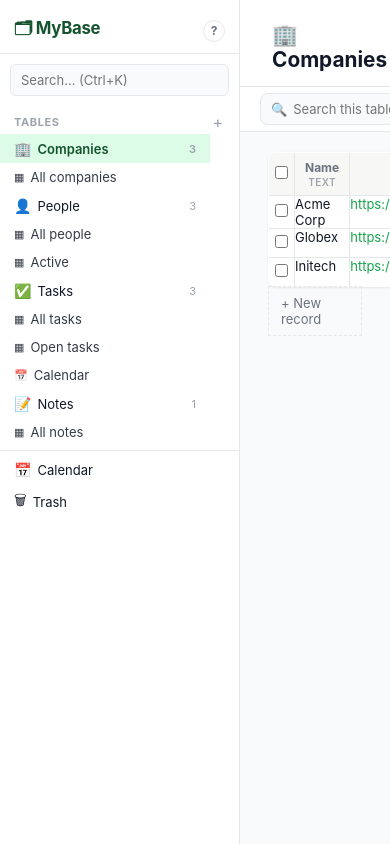
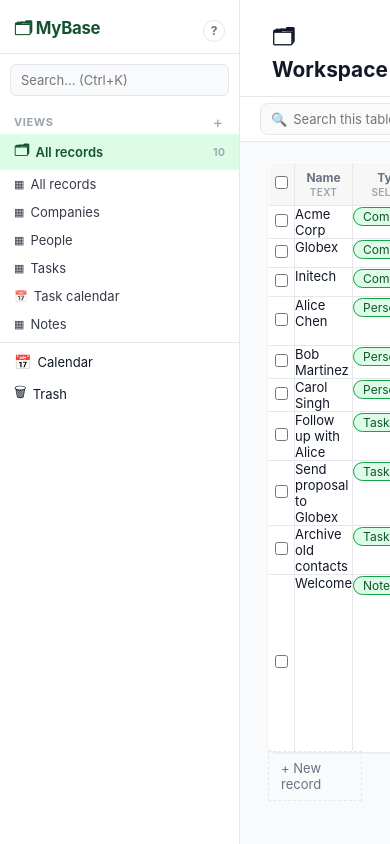
Before and after one commit to tommyjoancrow/Warehouse, a Flask app: page /table/1 in a window 390 px wide. Run offline with Flask 3, Linux system fonts and the light colour scheme; data comes from the database, SQL or seed files in the repository; some libraries are stand-ins or nearby versions.

Commit message:
Collapse to a single workspace table; sidebar lists views, not tables
Everything now lives in one table. 'Companies', 'People', 'Tasks', 'Notes'
are VIEWS that filter on a shared Type column and hide the columns that
don't apply — they are no longer separate tables.

- seed(): one Workspace table with a unified column set (Name, Type, Status,
  Email, Phone, Website, Linked to, Due Date, Priority, Notes) + views that
  filter by Type and hide irrelevant columns.
- Sidebar: 'Views' section with 'All records' + each view; '+' creates a blank
  view. Removed table create/rename/delete UI and modals.
- Adding a record from a view pre-fills the view's equality filters (e.g. from
  Companies sets Type=Company) so the new record lands in that view.
- Link columns always target the single workspace; removed the table picker.

Co-Authored-By: Claude Opus 4.8 <noreply@anthropic.com>

```diff
--- a/app.py
+++ b/app.py
@@ -120,73 +120,77 @@ def init_db():
     conn.close()
 
 def seed(conn):
+    """One workspace table holding every record. 'Companies', 'People', etc. are
+    VIEWS that filter on the Type column and hide the columns that don't apply."""
     now = datetime.now().strftime("%Y-%m-%d %H:%M")
-    def add_table(name, icon, pos):
-        return conn.execute("INSERT INTO tables (name,icon,position,created_at) VALUES (?,?,?,?)",
-                            (name, icon, pos, now)).lastrowid
-    def add_col(tid, name, typ, pos, options=None):
+    today = date.today()
+    tid = conn.execute("INSERT INTO tables (name,icon,position,created_at) VALUES (?,?,?,?)",
+                       ('Workspace', '🗂', 0, now)).lastrowid
+
+    def add_col(name, typ, pos, options=None):
         return conn.execute("INSERT INTO columns (table_id,name,type,position,options,created_at) VALUES (?,?,?,?,?,?)",
                             (tid, name, typ, pos, json.dumps(options or []), now)).lastrowid
-    def add_record(tid, cells):
+    def add_record(cells):
         rid = conn.execute("INSERT INTO records (table_id,created_at,updated_at) VALUES (?,?,?)",
                            (tid, now, now)).lastrowid
         for cid, val in cells.items():
             conn.execute("INSERT INTO cell_values (record_id,column_id,value) VALUES (?,?,?)", (rid, cid, val))
         return rid
-    def add_view(tid, name, vtype, filters, sorts, pos, date_col=None):
+    def add_view(name, vtype, filters, sorts, hidden, pos, date_col=None):
         conn.execute("""INSERT INTO views (table_id,name,view_type,filters_json,filter_logic,sorts_json,hidden_columns_json,date_column_id,position,created_at)
                         VALUES (?,?,?,?,?,?,?,?,?,?)""",
-                     (tid, name, vtype, json.dumps(filters), 'AND', json.dumps(sorts), '[]', date_col, pos, now))
+                     (tid, name, vtype, json.dumps(filters), 'AND', json.dumps(sorts), json.dumps(hidden), date_col, pos, now))
 
-    # Companies
-    comp = add_table('Companies', '🏢', 0)
-    c_name = add_col(comp, 'Name', 'text', 0)
-    c_web  = add_col(comp, 'Website', 'url', 1)
-    c_ind  = add_col(comp, 'Industry', 'select', 2, ['Software','Hardware','Media','Finance','Other'])
-    acme  = add_record(comp, {c_name:'Acme Corp', c_web:'https://acme.example', c_ind:'Software'})
-    globex= add_record(comp, {c_name:'Globex', c_web:'https://globex.example', c_ind:'Hardware'})
-    initech=add_record(comp, {c_name:'Initech', c_web:'https://initech.example', c_ind:'Finance'})
-    add_view(comp, 'All companies', 'grid', [], [{'c':c_name,'d':'asc'}], 0)
+    # ── One shared set of columns. Name is primary (position 0). ──
+    c_name   = add_col('Name', 'text', 0)
+    c_type   = add_col('Type', 'select', 1, ['Company','Person','Task','Note'])
+    c_status = add_col('Status', 'select', 2, ['Lead','Active','Inactive','To do','In progress','Done'])
+    c_email  = add_col('Email', 'email', 3)
+    c_phone  = add_col('Phone', 'phone', 4)
+    c_web    = add_col('Website', 'url', 5)
+    c_link   = add_col('Linked to', 'link', 6, {'target_table_id': tid})
+    c_due    = add_col('Due Date', 'date', 7)
+    c_pri    = add_col('Priority', 'select', 8, ['Low','Medium','High'])
+    c_notes  = add_col('Notes', 'longtext', 9)
 
-    # People
-    ppl = add_table('People', '👤', 1)
-    p_name = add_col(ppl, 'Name', 'text', 0)
-    p_email= add_col(ppl, 'Email', 'email', 1)
-    p_phone= add_col(ppl, 'Phone', 'phone', 2)
-    p_comp = add_col(ppl, 'Company', 'link', 3, {'target_table_id': comp})
-    p_stat = add_col(ppl, 'Status', 'select', 4, ['Lead','Active','Inactive'])
-    p_notes= add_col(ppl, 'Notes', 'longtext', 5)
-    add_record(ppl, {p_name:'Alice Chen', p_email:'alice@acme.example', p_phone:'555-0100',
-                     p_comp:json.dumps([acme]), p_stat:'Active', p_notes:'<p>Met at the <strong>2026 conference</strong>.</p>'})
-    add_record(ppl, {p_name:'Bob Martinez', p_email:'bob@globex.example', p_phone:'555-0142',
-                     p_comp:json.dumps([globex]), p_stat:'Lead', p_notes:'<p>Intro via Alice.</p>'})
-    add_record(ppl, {p_name:'Carol Singh', p_email:'carol@initech.example', p_phone:'555-0199',
-                     p_comp:json.dumps([initech]), p_stat:'Inactive', p_notes:''})
-    add_view(ppl, 'All people', 'grid', [], [{'c':p_name,'d':'asc'}], 0)
-    add_view(ppl, 'Active', 'grid', [{'c':p_stat,'op':'equals','v':'Active'}], [{'c':p_name,'d':'asc'}], 1)
+    # ── Records (all in the one table, distinguished by Type) ──
+    acme   = add_record({c_name:'Acme Corp', c_type:'Company', c_web:'https://acme.example', c_status:'Active'})
+    globex = add_record({c_name:'Globex', c_type:'Company', c_web:'https://globex.example', c_status:'Active'})
+    initech= add_record({c_name:'Initech', c_type:'Company', c_web:'https://initech.example', c_status:'Inactive'})
 
-    # Tasks
-    tsk = add_table('Tasks', '✅', 2)
-    t_title = add_col(tsk, 'Title', 'text', 0)
-    t_done  = add_col(tsk, 'Done', 'checkbox', 1)
-    t_due   = add_col(tsk, 'Due Date', 'date', 2)
-    t_pri   = add_col(tsk, 'Priority', 'select', 3, ['Low','Medium','High'])
-    t_who   = add_col(tsk, 'Related Person', 'link', 4, {'target_table_id': ppl})
-    today = date.today()
-    add_record(tsk, {t_title:'Follow up with Alice', t_done:'0', t_due:(today+timedelta(days=2)).isoformat(), t_pri:'High'})
-    add_record(tsk, {t_title:'Send proposal to Globex', t_done:'0', t_due:(today+timedelta(days=5)).isoformat(), t_pri:'Medium'})
-    add_record(tsk, {t_title:'Archive old contacts', t_done:'1', t_due:(today-timedelta(days=3)).isoformat(), t_pri:'Low'})
-    add_view(tsk, 'All tasks', 'grid', [], [{'c':t_due,'d':'asc'}], 0)
-    add_view(tsk, 'Open tasks', 'grid', [{'c':t_done,'op':'is_false','v':''}], [{'c':t_due,'d':'asc'}], 1)
-    add_view(tsk, 'Calendar', 'calendar', [], [], 2, date_col=t_due)
+    alice = add_record({c_name:'Alice Chen', c_type:'Person', c_email:'alice@acme.example', c_phone:'555-0100',
+                        c_link:json.dumps([acme]), c_status:'Active', c_notes:'<p>Met at the <strong>2026 conference</strong>.</p>'})
+    add_record({c_name:'Bob Martinez', c_type:'Person', c_email:'bob@globex.example', c_phone:'555-0142',
+                c_link:json.dumps([globex]), c_status:'Lead', c_notes:'<p>Intro via Alice.</p>'})
+    add_record({c_name:'Carol Singh', c_type:'Person', c_email:'carol@initech.example', c_phone:'555-0199',
+                c_link:json.dumps([initech]), c_status:'Inactive'})
 
-    # Notes
-    nts = add_table('Notes', '📝', 3)
-    n_title = add_col(nts, 'Title', 'text', 0)
-    n_body  = add_col(nts, 'Body', 'longtext', 1)
-    n_date  = add_col(nts, 'Created', 'date', 2)
-    add_record(nts, {n_title:'Welcome', n_body:'<p>This is your new <strong>tables</strong> workspace. Create tables, add columns, and build views.</p>', n_date:today.isoformat()})
-    add_view(nts, 'All notes', 'grid', [], [{'c':n_date,'d':'desc'}], 0)
+    add_record({c_name:'Follow up with Alice', c_type:'Task', c_status:'To do',
+                c_due:(today+timedelta(days=2)).isoformat(), c_pri:'High', c_link:json.dumps([alice])})
+    add_record({c_name:'Send proposal to Globex', c_type:'Task', c_status:'To do',
+                c_due:(today+timedelta(days=5)).isoformat(), c_pri:'Medium'})
+    add_record({c_name:'Archive old contacts', c_type:'Task', c_status:'Done',
+                c_due:(today-timedelta(days=3)).isoformat(), c_pri:'Low'})
+
+    add_record({c_name:'Welcome', c_type:'Note', c_due:today.isoformat(),
+                c_notes:'<p>Everything lives in <strong>one table</strong>. The items in the sidebar are <em>views</em> — saved filters into this table. Try editing a view\'s filters, or make your own.</p>'})
+
+    # ── Views (the sidebar). Each hides columns that don't apply. ──
+    ALL = [c_name,c_type,c_status,c_email,c_phone,c_web,c_link,c_due,c_pri,c_notes]
+    def hide_all_but(keep):
+        return [c for c in ALL if c not in keep]
+
+    add_view('All records', 'grid', [], [{'c':c_name,'d':'asc'}], [], 0)
+    add_view('Companies', 'grid', [{'c':c_type,'op':'equals','v':'Company'}],
+             [{'c':c_name,'d':'asc'}], hide_all_but([c_name,c_status,c_web,c_link,c_notes]), 1)
+    add_view('People', 'grid', [{'c':c_type,'op':'equals','v':'Person'}],
+             [{'c':c_name,'d':'asc'}], hide_all_but([c_name,c_status,c_email,c_phone,c_link,c_notes]), 2)
+    add_view('Tasks', 'grid', [{'c':c_type,'op':'equals','v':'Task'}],
+             [{'c':c_due,'d':'asc'}], hide_all_but([c_name,c_status,c_due,c_pri,c_link]), 3)
+    add_view('Task calendar', 'calendar', [{'c':c_type,'op':'equals','v':'Task'}],
+             [], [], 4, date_col=c_due)
+    add_view('Notes', 'grid', [{'c':c_type,'op':'equals','v':'Note'}],
+             [{'c':c_due,'d':'desc'}], hide_all_but([c_name,c_notes,c_due]), 5)
 
     conn.commit()
 
@@ -402,18 +406,22 @@ def build_grid(conn, recs, columns):
     return recs, link_names
 
 # ── Context (sidebar) ───────────────────────────────────────────
+def workspace_table(conn):
+    return conn.execute("SELECT * FROM tables ORDER BY id LIMIT 1").fetchone()
+
 @app.context_processor
 def inject_sidebar():
     conn = get_db()
-    tables = []
-    for t in conn.execute("SELECT * FROM tables ORDER BY position, id").fetchall():
+    ws = workspace_table(conn)
+    views = []
+    total = 0
+    if ws:
         views = [dict(v) for v in conn.execute(
-            "SELECT * FROM views WHERE table_id=? ORDER BY position, id", (t['id'],)).fetchall()]
-        rc = conn.execute("SELECT COUNT(*) FROM records WHERE table_id=? AND deleted_at IS NULL", (t['id'],)).fetchone()[0]
-        tables.append({'id': t['id'], 'name': t['name'], 'icon': t['icon'], 'views': views, 'record_count': rc})
-    all_tables = [dict(t) for t in conn.execute("SELECT * FROM tables ORDER BY position, id").fetchall()]
+            "SELECT * FROM views WHERE table_id=? ORDER BY position, id", (ws['id'],)).fetchall()]
+        total = conn.execute("SELECT COUNT(*) FROM records WHERE table_id=? AND deleted_at IS NULL", (ws['id'],)).fetchone()[0]
     conn.close()
-    return dict(sidebar_tables=tables, all_tables=all_tables,
+    return dict(workspace=(dict(ws) if ws else None), sidebar_views=views,
+                workspace_total=total, all_tables=([dict(ws)] if ws else []),
                 column_types=COLUMN_TYPES, ops_by_type=OPS_BY_TYPE)
 
 # ── Routes: browsing ────────────────────────────────────────────
@@ -526,15 +534,28 @@ def view_page(view_id):
 @app.route("/record/new")
 def new_record_form():
     table_id = request.args.get('table_id', type=int)
+    view_id = request.args.get('view_id', type=int)
     conn = get_db()
     table = conn.execute("SELECT * FROM tables WHERE id=?", (table_id,)).fetchone()
     if not table:
         conn.close()
         return redirect(url_for('index'))
     columns = get_columns(conn, table_id)
+    # Pre-fill from the originating view's equality filters so the new record
+    # actually lands in that view (e.g. adding from "Companies" sets Type=Company).
+    prefill = {}
+    if view_id:
+        v = conn.execute("SELECT * FROM views WHERE id=?", (view_id,)).fetchone()
+        if v:
+            try:
+                for f in json.loads(v['filters_json']):
+                    if f.get('op') in ('equals', 'is') and f.get('v') != '':
+                        prefill[int(f['c'])] = f['v']
+            except Exception:
+                pass
     conn.close()
     return render_template('record_editor.html', table=dict(table), columns=columns,
-                           record=None, cells={}, link_display={},
+                           record=None, cells=prefill, link_display={},
                            active_table_id=table_id, page_title='New record')
 
 @app.route("/record/<int:record_id>")
@@ -741,8 +762,7 @@ def add_column_route(table_id):
         raw = request.form.get('options', '')
         options = [o.strip() for o in raw.split(',') if o.strip()]
     elif ctype == 'link':
-        ttid = request.form.get('target_table_id', type=int)
-        options = {'target_table_id': ttid}
+        options = {'target_table_id': table_id}  # one workspace: links point within it
     conn = get_db()
     now = datetime.now().strftime("%Y-%m-%d %H:%M")
     maxpos = conn.execute("SELECT COALESCE(MAX(position),0)+1 FROM columns WHERE table_id=?", (table_id,)).fetchone()[0]
@@ -769,9 +789,7 @@ def update_column(column_id):
         if raw is not None:
             options = [o.strip() for o in raw.split(',') if o.strip()]
     elif ctype == 'link':
-        ttid = request.form.get('target_table_id', type=int)
-        if ttid:
-            options = {'target_table_id': ttid}
+        options = {'target_table_id': col['table_id']}
     conn.execute("UPDATE columns SET name=?, type=?, options=? WHERE id=?",
                  (name, ctype, json.dumps(options), column_id))
     conn.commit()
--- a/templates/layout.html
+++ b/templates/layout.html
@@ -25,34 +25,22 @@
         <nav class="sidebar-nav">
             <div class="nav-section">
                 <div class="nav-section-header">
-                    <span>Tables</span>
-                    <button class="nav-add-btn" onclick="openModal('modal-add-table')" title="New table">+</button>
+                    <span>Views</span>
+                    <button class="nav-add-btn" onclick="createView()" title="New view">+</button>
                 </div>
 
-                {% for t in sidebar_tables %}
-                <div class="nav-folder-wrap">
+                {% if workspace %}
                 <div class="nav-item-row">
-                        <a href="/table/{{ t.id }}"
-                           class="nav-item {% if active_table_id is defined and active_table_id == t.id and not active_view_id %}active{% endif %}">
-                            <span class="nav-icon">{{ t.icon }}</span>
-                            <span class="nav-label">{{ t.name }}</span>
-                            <span class="nav-count">{{ t.record_count }}</span>
+                    <a href="/table/{{ workspace.id }}"
+                       class="nav-item {% if active_table_id is defined and active_table_id == workspace.id and not active_view_id %}active{% endif %}">
+                        <span class="nav-icon">🗂</span>
+                        <span class="nav-label">All records</span>
+                        <span class="nav-count">{{ workspace_total }}</span>
                     </a>
-                        <div class="nav-more-wrap">
-                            <button class="nav-more-btn" onclick="toggleSidebarMenu(event,'tm-{{ t.id }}')" title="Options">···</button>
-                            <div class="sidebar-menu hidden" id="tm-{{ t.id }}">
-                                <div class="sidebar-menu-item" onclick="openRenameTable({{ t.id }}, '{{ t.name | replace("'", "\\'") }}', '{{ t.icon }}')">✎ Rename</div>
-                                <div class="sidebar-menu-item" onclick="newRecordIn({{ t.id }})">+ New record</div>
-                                <div class="sidebar-menu-divider"></div>
-                                <form method="post" action="/api/tables/{{ t.id }}/delete" onsubmit="return confirm('Delete this table and ALL its records? This cannot be undone.')">
-                                    <button type="submit" class="sidebar-menu-item sidebar-menu-danger">🗑 Delete table</button>
-                                </form>
                 </div>
-                        </div>
-                    </div>
-                    {% if t.views %}
-                    <div class="nav-children">
-                        {% for v in t.views %}
+                {% endif %}
+
+                {% for v in sidebar_views %}
                 <div class="nav-item-row">
                     <a href="/view/{{ v.id }}"
                        class="nav-item nav-saved-view {% if active_view_id is defined and active_view_id == v.id %}active{% endif %}">
@@ -63,15 +51,11 @@
                         <button class="nav-more-btn" onclick="toggleSidebarMenu(event,'vm-{{ v.id }}')">···</button>
                         <div class="sidebar-menu hidden" id="vm-{{ v.id }}">
                             <div class="sidebar-menu-item" onclick="openRenameView({{ v.id }}, '{{ v.name | replace("'", "\\'") }}')">✎ Rename</div>
-                                    <form method="post" action="/api/views/{{ v.id }}/delete" onsubmit="return confirm('Delete this view?')">
+                            <form method="post" action="/api/views/{{ v.id }}/delete" onsubmit="return confirm('Delete this view? (Your records are not deleted.)')">
                                 <button type="submit" class="sidebar-menu-item sidebar-menu-danger">🗑 Delete view</button>
                             </form>
                         </div>
                     </div>
-                        </div>
-                        {% endfor %}
-                    </div>
-                    {% endif %}
                 </div>
                 {% endfor %}
             </div>
@@ -94,39 +78,6 @@
 
 <!-- MODALS -->
 <div class="modal-overlay hidden" id="modal-overlay" onclick="closeModals()"></div>
-
-<div class="modal hidden" id="modal-add-table">
-    <div class="modal-header"><h3>New Table</h3><button class="modal-close" onclick="closeModals()">✕</button></div>
-    <form action="/api/tables" method="post">
-        <div class="form-group">
-            <label>Icon</label>
-            <input type="text" name="icon" value="📋" class="form-input" style="max-width:80px" maxlength="2">
-        </div>
-        <div class="form-group">
-            <label>Name</label>
-            <input type="text" name="name" placeholder="e.g. Projects, Books, Clients" class="form-input" autofocus>
-        </div>
-        <p style="font-size:12px;color:var(--text-muted);margin:0 0 12px">
-            A new table starts with a single <strong>Name</strong> column and an “All records” view. Add more columns from the table toolbar.
-        </p>
-        <button type="submit" class="btn-primary">Create Table</button>
-    </form>
-</div>
-
-<div class="modal hidden" id="modal-rename-table">
-    <div class="modal-header"><h3>Rename Table</h3><button class="modal-close" onclick="closeModals()">✕</button></div>
-    <form id="rename-table-form" action="" method="post">
-        <div class="form-group">
-            <label>Icon</label>
-            <input type="text" name="icon" id="rename-table-icon" class="form-input" style="max-width:80px" maxlength="2">
-        </div>
-        <div class="form-group">
-            <label>Name</label>
-            <input type="text" name="name" id="rename-table-input" class="form-input">
-        </div>
-        <button type="submit" class="btn-primary">Save</button>
-    </form>
-</div>
 
 <div class="modal hidden" id="modal-rename-view">
     <div class="modal-header"><h3>Rename View</h3><button class="modal-close" onclick="closeModals()">✕</button></div>
@@ -163,22 +114,20 @@
 
 <script src="/static/app.js"></script>
 <script>
-function openRenameTable(id, name, icon) {
-    var f = document.getElementById('rename-table-form');
-    f.action = '/api/tables/' + id + '/rename';
-    document.getElementById('rename-table-input').value = name;
-    document.getElementById('rename-table-icon').value = icon;
-    openModal('modal-rename-table');
-}
 function openRenameView(id, name) {
     var f = document.getElementById('rename-view-form');
     f.action = '/api/views/' + id + '/rename';
     document.getElementById('rename-view-input').value = name;
     openModal('modal-rename-view');
 }
-function newRecordIn(tableId) {
-    window.location = '/record/new?table_id=' + tableId;
+{% if workspace %}
+function createView() {
+    fetch('/api/views', {method:'POST', headers:{'Content-Type':'application/json'},
+        body: JSON.stringify({table_id: {{ workspace.id }}, name: 'New view', view_type: 'grid'})})
+        .then(function(r){return r.json();})
+        .then(function(d){ if(d.ok) window.location = '/view/' + d.id; });
 }
+{% endif %}
 </script>
 {% block scripts %}{% endblock %}
 </body>
--- a/templates/table_view.html
+++ b/templates/table_view.html
@@ -16,7 +16,7 @@
         {% if view %}<span class="view-subtitle">in {{ table.name }}</span>{% endif %}
     </div>
     <div class="view-header-right">
-        <a href="/record/new?table_id={{ table.id }}" class="btn-primary">+ New record</a>
+        <a href="/record/new?table_id={{ table.id }}{% if view %}&view_id={{ view.id }}{% endif %}" class="btn-primary">+ New record</a>
     </div>
 </div>
 
@@ -159,9 +159,9 @@
             {% endfor %}
         </tbody>
     </table>
-    <button type="button" class="grid-add-row" onclick="addRow()">+ New record</button>
+    <a href="/record/new?table_id={{ table.id }}{% if view %}&view_id={{ view.id }}{% endif %}" class="grid-add-row">+ New record</a>
     {% if not records %}
-    <div class="empty-state-inline">No records match. <a href="{{ request.path }}">Clear filters</a> or <a href="/record/new?table_id={{ table.id }}">add one</a>.</div>
+    <div class="empty-state-inline">No records match. <a href="{{ request.path }}">Clear filters</a> or <a href="/record/new?table_id={{ table.id }}{% if view %}&view_id={{ view.id }}{% endif %}">add one</a>.</div>
     {% endif %}
 </div>
 
@@ -217,7 +217,7 @@
                 <div class="cal-day {% if not day.in_month %}cal-out{% endif %} {% if day.is_today %}cal-today{% endif %}">
                     <div class="cal-day-top">
                         <span class="cal-day-num">{{ day.day }}</span>
-                        <a href="/record/new?table_id={{ table.id }}" class="cal-add-btn" title="New record">+</a>
+                        <a href="/record/new?table_id={{ table.id }}{% if view %}&view_id={{ view.id }}{% endif %}" class="cal-add-btn" title="New record">+</a>
                     </div>
                     {% for r in day.records %}
                     <a href="/record/{{ r.id }}" class="cal-event">{{ r.label }}</a>
@@ -251,10 +251,7 @@
             <input type="text" name="options" placeholder="Low, Medium, High" class="form-input">
         </div>
         <div class="form-group hidden" id="add-col-link-wrap">
-            <label>Links to table</label>
-            <select name="target_table_id" class="form-input">
-                {% for t in all_tables %}<option value="{{ t.id }}">{{ t.icon }} {{ t.name }}</option>{% endfor %}
-            </select>
+            <p class="rec-hint">Links point to other records in your workspace.</p>
         </div>
         <button type="submit" class="btn-primary">Add Column</button>
     </form>
@@ -279,10 +276,7 @@
             <input type="text" name="options" class="form-input" id="edit-col-options">
         </div>
         <div class="form-group hidden" id="edit-col-link-wrap">
-            <label>Links to table</label>
-            <select name="target_table_id" class="form-input" id="edit-col-target">
-                {% for t in all_tables %}<option value="{{ t.id }}">{{ t.icon }} {{ t.name }}</option>{% endfor %}
-            </select>
+            <p class="rec-hint">Links point to other records in your workspace.</p>
         </div>
         <div class="edit-col-footer">
             <button type="submit" class="btn-primary">Save</button>
@@ -425,7 +419,6 @@ function openColumnEdit(colId){
     var opts = [];
     try { opts = JSON.parse(c.options || '[]'); } catch(e){}
     if (c.type==='select'||c.type==='multiselect') document.getElementById('edit-col-options').value = (opts||[]).join(', ');
-    if (c.type==='link' && opts && opts.target_table_id) document.getElementById('edit-col-target').value = opts.target_table_id;
     f.dataset.colId = colId;
     onColTypeChange('edit');
     openModal('modal-edit-column');
```
Also changed, not shown: TODO.md (+5 -0 lines). Lines whose indentation alone changed are shown as unchanged.
